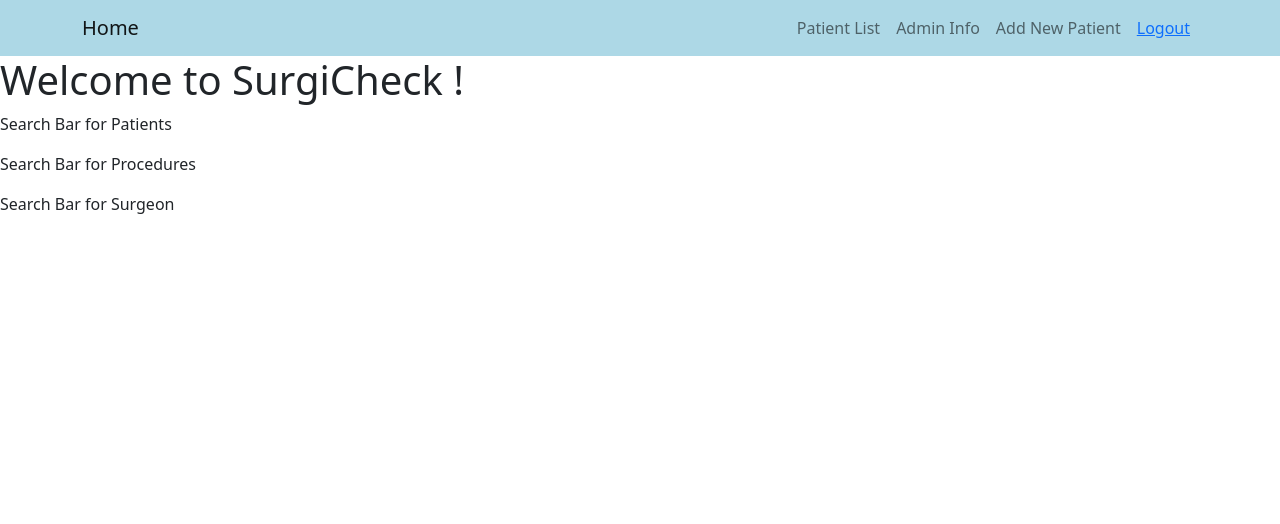
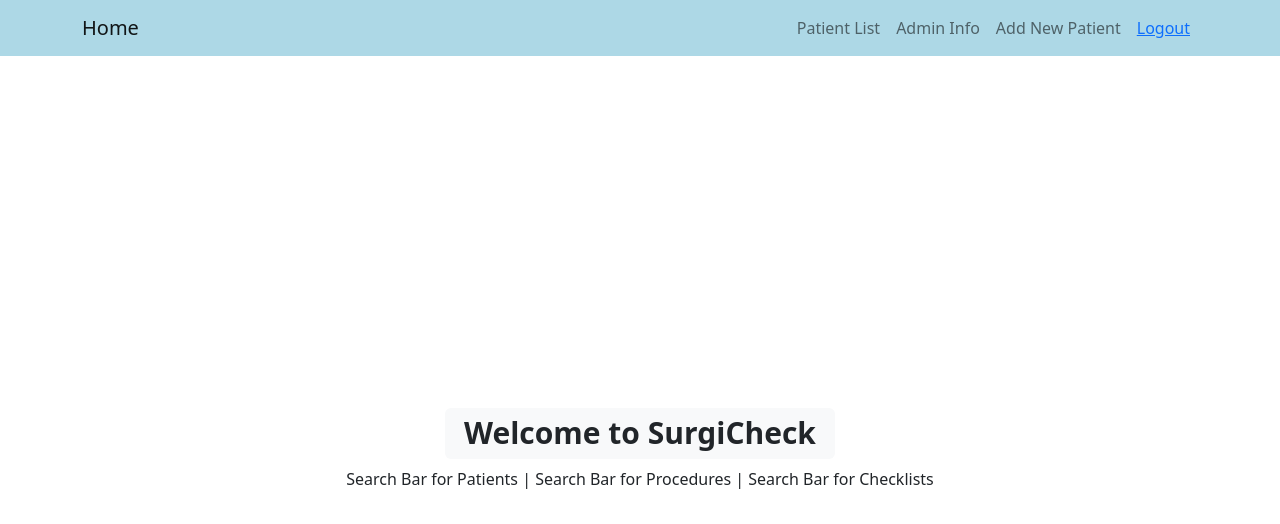
Before and after one commit to kdb23/surgicheck, a React (Create React App) app in the folder client/: page /home in a window 1280 px wide. Shown: the top 524 px of the page. Built offline with nearby package versions, Linux system fonts and the light colour scheme; no server answers.

Commit message:
outline of homepage complete

```diff
--- a/client/src/Home.js
+++ b/client/src/Home.js
@@ -6,6 +6,7 @@ import NewPatient from './NewPatient';
 import PatientEdit from './PatientEdit';
 import PatientContainer from './PatientContainer';
 import NavigationBar from './NavigationBar';
+import {Badge} from 'react-bootstrap'
 
 
 function Home() {
@@ -47,12 +48,12 @@ function Home() {
         <NavigationBar />
         <Switch>
             <Route exact path ="/home">
-                <div>
-                    <h1>Welcome to SurgiCheck !</h1>
-                    <p>Search Bar for Patients</p>
-                    <p>Search Bar for Procedures</p>
-                    <p>Search Bar for Surgeon</p>
+              <div className='d-flex align-items-center justify-content-center' style={{height : '100vh'}}>
+                <div className='text-center'>
+                    <h1><Badge bg='light' text='dark'>Welcome to SurgiCheck </Badge></h1>
+                    <p>Search Bar for Patients | Search Bar for Procedures | Search Bar for Checklists</p>
                 </div>
+              </div>
             </Route>
             <Route exact path="/home/admin">
                 <AdminInfo />
```
Also changed, not shown: 1 other file (tests, documents, lock files or other folders).
